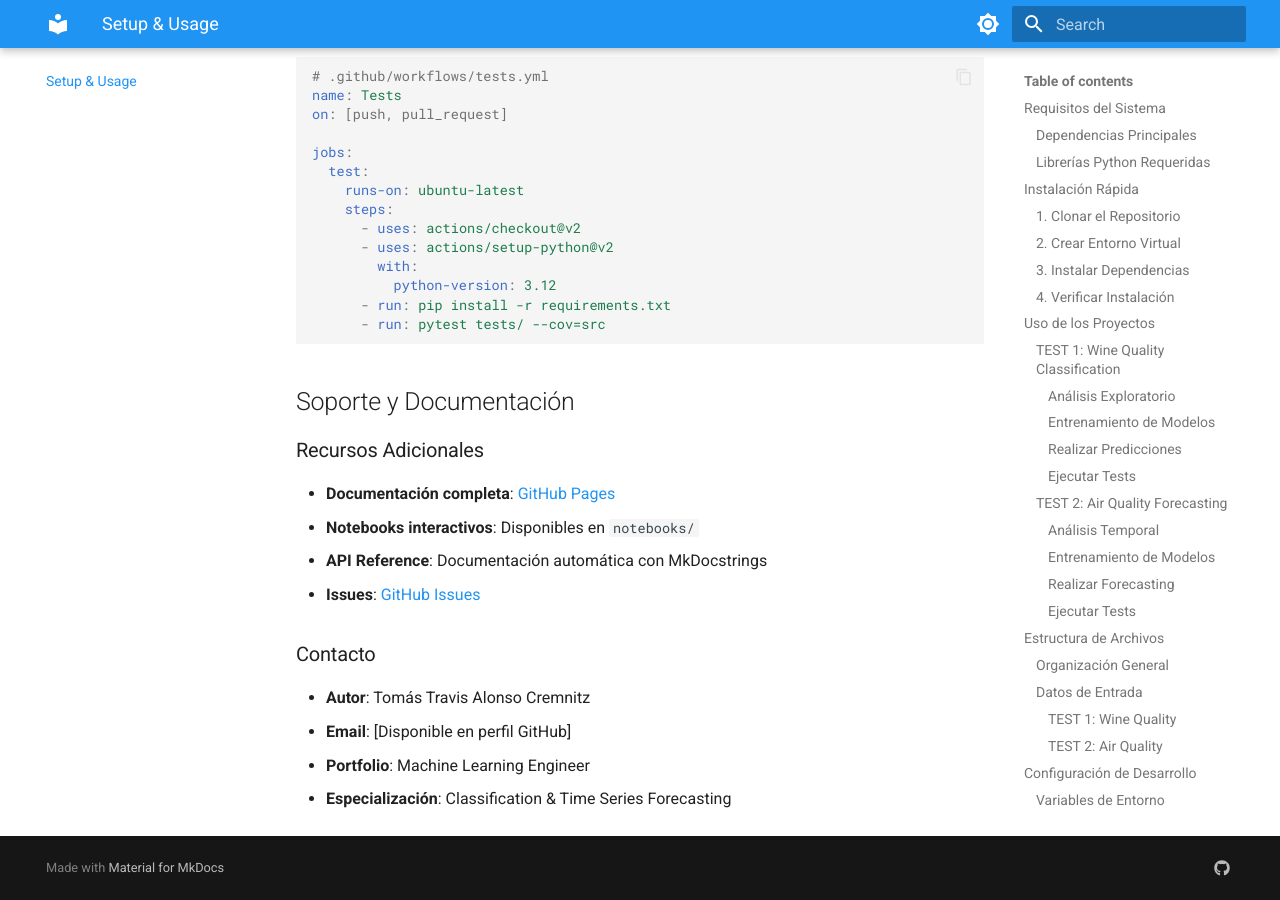
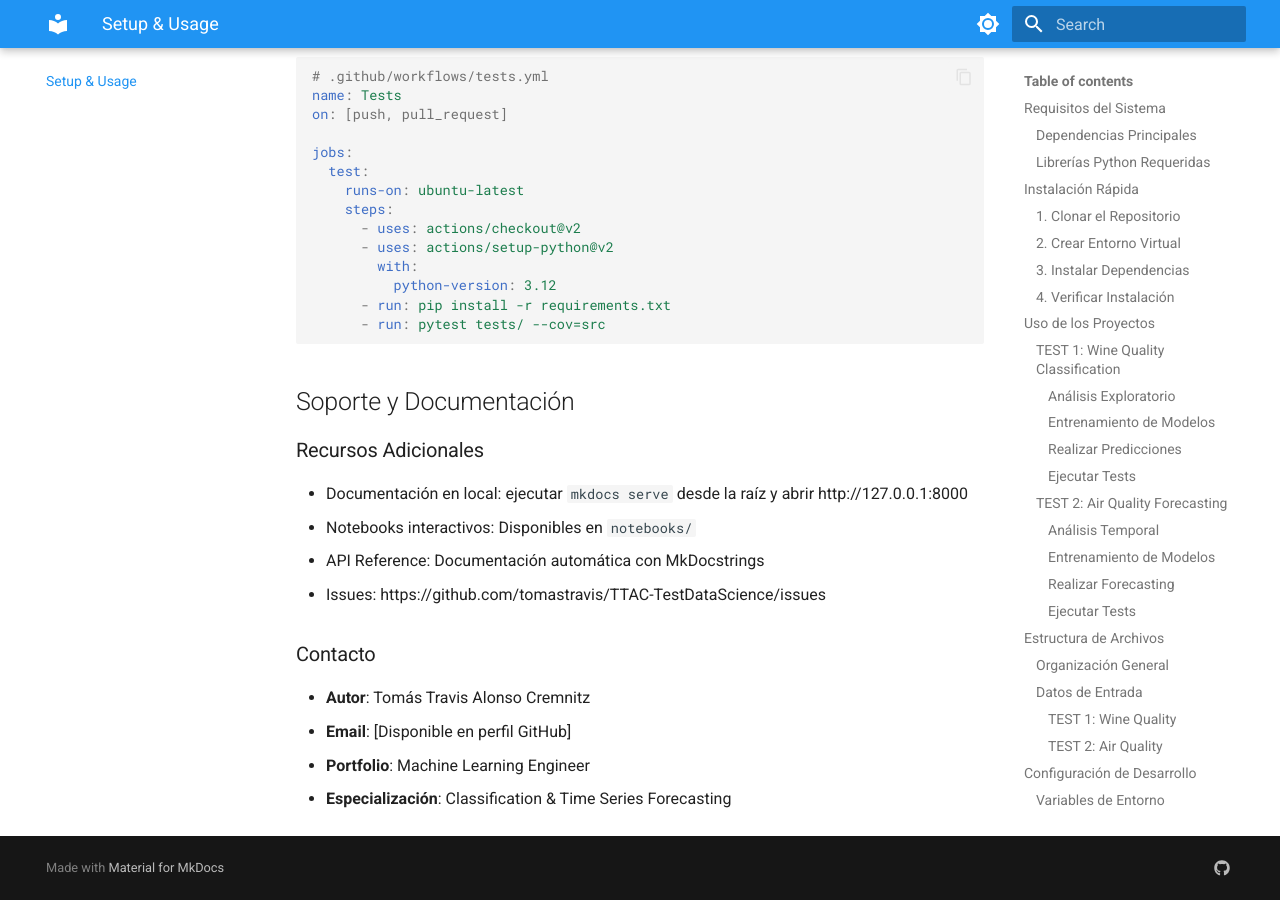
Before and after one commit to tomastravis/TTAC-TestDataScience, an MkDocs documentation site: the page built from docs/setup.md, in a window 1280 px wide and 900 px high, scrolled down 7710 px. Built offline with MkDocs 1.6.1 and Material for MkDocs 9.7.7, drawn with Linux system fonts in a browser that asks for light colours.

Commit message:
Small changes

```diff
--- a/docs/setup.md
+++ b/docs/setup.md
@@ -372,10 +372,10 @@ jobs:
 ## Soporte y Documentación
 
 ### Recursos Adicionales
-- **Documentación completa**: [GitHub Pages](https://tomastravis.github.io/TTAC-TestDataScience/)
-- **Notebooks interactivos**: Disponibles en `notebooks/`
-- **API Reference**: Documentación automática con MkDocstrings
-- **Issues**: [GitHub Issues](https://github.com/tomastravis/TTAC-TestDataScience/issues)
+- Documentación en local: ejecutar `mkdocs serve` desde la raíz y abrir http://127.0.0.1:8000
+- Notebooks interactivos: Disponibles en `notebooks/`
+- API Reference: Documentación automática con MkDocstrings
+- Issues: https://github.com/tomastravis/TTAC-TestDataScience/issues
 
 ### Contacto
 - **Autor**: Tomás Travis Alonso Cremnitz
--- a/mkdocs.yml
+++ b/mkdocs.yml
@@ -1,7 +1,6 @@
 site_name: TTAC Data Science Tests
 site_description: Documentation for Machine Learning and Time Series projects using UCI datasets
 site_author: Tomás Travis Alonso Cremnitz
-site_url: https://tomastravis.github.io/TTAC-TestDataScience/
 
 theme:
   name: material
```
Also changed, not shown: README.md (+4 -4 lines), 2 other files.
